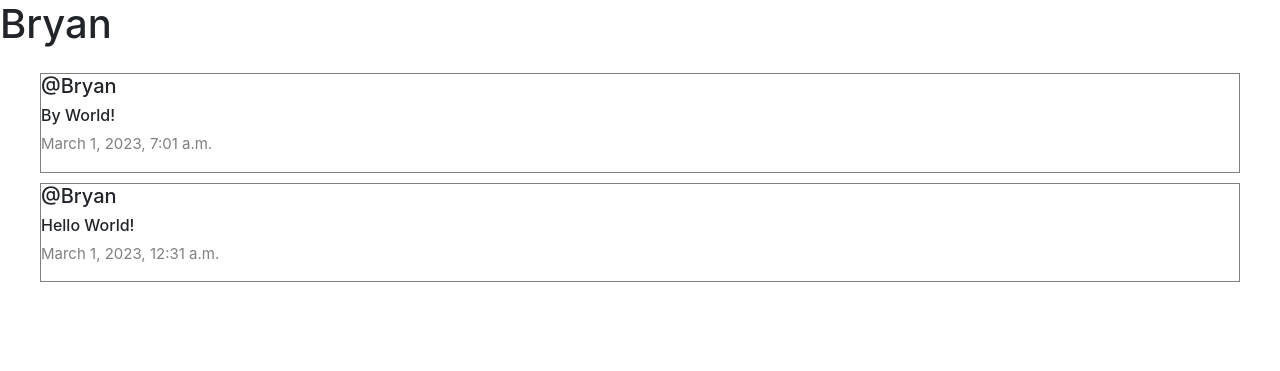
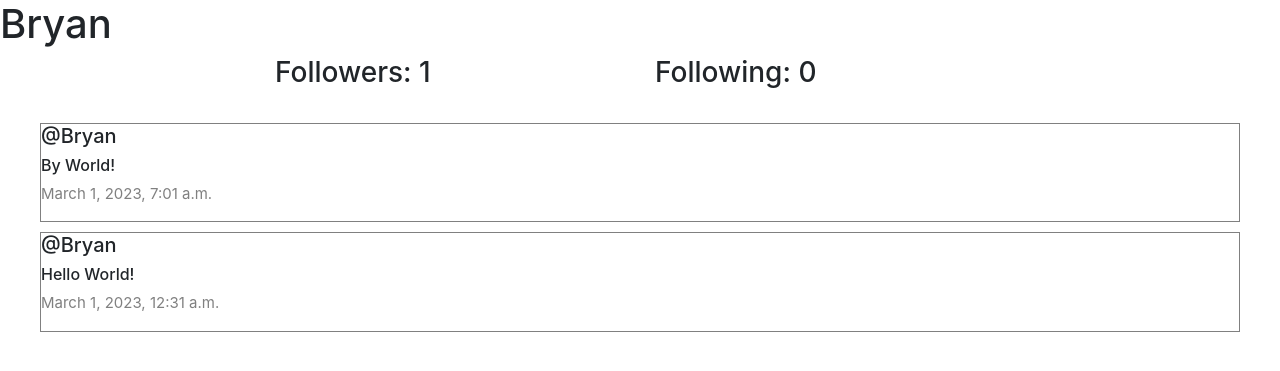
Before and after one commit to bryanarius/Network, a Django app: page /profile/1 in a window 1280 px wide. Shown: the part 56-427 px from the top of the page. Run offline with Django 3.2, Linux system fonts and the light colour scheme; data comes from the database, SQL or seed files in the repository; both versions use the stored data as it was after the commit; some libraries are stand-ins or nearby versions.

Commit message:
broken follow feature

```diff
--- a/network/admin.py
+++ b/network/admin.py
@@ -1,6 +1,7 @@
 from django.contrib import admin
-from .models import Post, User
+from .models import Post, User, Follow
 # Register your models here.
 
 admin.site.register(Post)
 admin.site.register(User)
+admin.site.register(Follow)
--- a/network/models.py
+++ b/network/models.py
@@ -12,3 +12,10 @@ class Post(models.Model):
 
     def __str__(self):
         return f"Post {self.id} made by {self.user} on {self.date.strftime('%d %b %Y %H:%M:%S')}"
+
+class Follow(models.Model):
+    user = models.ForeignKey(User,on_delete=models.CASCADE, related_name="user_who_is_following")
+    user_follower = models.ForeignKey(User,on_delete=models.CASCADE, related_name="user_who_is_being_followed")
+
+    def __str__(self):
+        return f"{self.user} is following {self.user_follower}"
--- a/network/templates/network/profile.html
+++ b/network/templates/network/profile.html
@@ -2,6 +2,31 @@
 
 {% block body %}
     <h1>{{ username }}</h1>
+
+    <div class="container">
+        <div class="row d-flex justify-content-center">
+            <h3 class="col-4">Followers: {{ followers.count }}</h3>
+            <h3 class="col-4">Following: {{ following.count }}</h3>
+            {% if user.is_authenticated %}
+                {% if user != user_profile%}
+                    {% if isFollowing %}
+                        <form action="{% url 'unfollow' %}" method="post">
+                            {% csrf_token %}
+                            <input type="hidden" name="userfollow" value="{{ user_profile }}" />
+                            <input type="submit" value="Unfollow" />
+                        </form>
+                    {% else %}
+                        <form action="{% url 'follow' %}" method="post">
+                            {% csrf_token %}
+                            <input type="hidden" name="userfollow" value="{{ user_profile }}" />
+                            <input type="submit" value="Follow" />
+                        </form>
+
+                    {% endif %}
+                {% endif %}
+            {% endif %}
+        </div>
+    </div>
 
     <div class="all-posts">
         {% for post in posts_of_the_page %}
--- a/network/urls.py
+++ b/network/urls.py
@@ -9,5 +9,7 @@ urlpatterns = [
     path("logout", views.logout_view, name="logout"),
     path("register", views.register, name="register"),
     path("newPost", views.newPost, name="newPost"),
+    path("unfollow", views.unfollow, name="unfollow"),
+    path("follow", views.follow, name="follow"),
     path("profile/<int:user_id>", views.profile, name="profile")
 ]
--- a/network/views.py
+++ b/network/views.py
@@ -5,7 +5,7 @@ from django.shortcuts import render
 from django.urls import reverse
 from django.core.paginator import Paginator
 
-from .models import User, Post
+from .models import User, Post, Follow
 
 
 def index(request):
@@ -25,6 +25,18 @@ def profile(request, user_id):
     user = User.objects.get(pk=user_id)
     allPosts = Post.objects.filter(user=user).order_by("id").reverse()
 
+    following = Follow.objects.filter(user=user)
+    followers = Follow.objects.filter(user_follower=user)
+
+    try:
+        checkFollow = followers.filter(user=User.objects.get(pk=request.user.id))
+        if len(checkFollow) != 0:
+            isFollowing = True
+        else:
+            isFollowing = False
+    except:
+        isFollowing = False
+
     # Pagination
     paginator = Paginator(allPosts, 10)
     page_number = request.GET.get('page')
@@ -33,8 +45,30 @@ def profile(request, user_id):
     return render(request, "network/profile.html", {
         "allPosts": allPosts,
         "posts_of_the_page": posts_of_the_page,
-        "username": user.username
+        "username": user.username,
+        "following": following,
+        "followers": followers,
+        "isFollowing":isFollowing,
+        "user_profile": user
     })
+
+def follow(request):
+    userfollow = request.POST['userfollow']
+    currentUser = User.objects.get(pk=request.user.id)
+    userfollowData = User.objects.get(username=userfollow)
+    f = Follow(user=currentUser, user_follower=userfollowData)
+    f.save()
+    user_id = userfollowData.id
+    return HttpResponseRedirect(reverse(profile, kwargs={'user_id': user_id}))
+
+def unfollow(request):
+    userfollow = request.POST['userfollow']
+    currentUser = User.objects.get(pk=request.user.id)
+    userfollowData = User.objects.get(username=userfollow)
+    f = Follow.objects(user=currentUser, user_follower=userfollowData)
+    f.delete()
+    user_id = userfollowData.id
+    return HttpResponseRedirect(reverse(profile, kwargs={'user_id': user_id}))
 
 
 def newPost(request):
```
Also changed, not shown: db.sqlite3, network/migrations/0004_follow.py (added).
